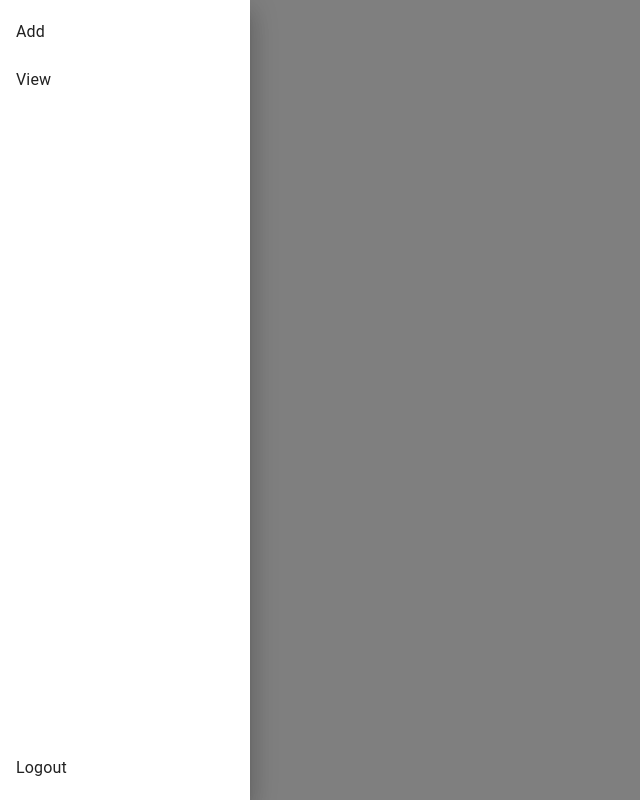
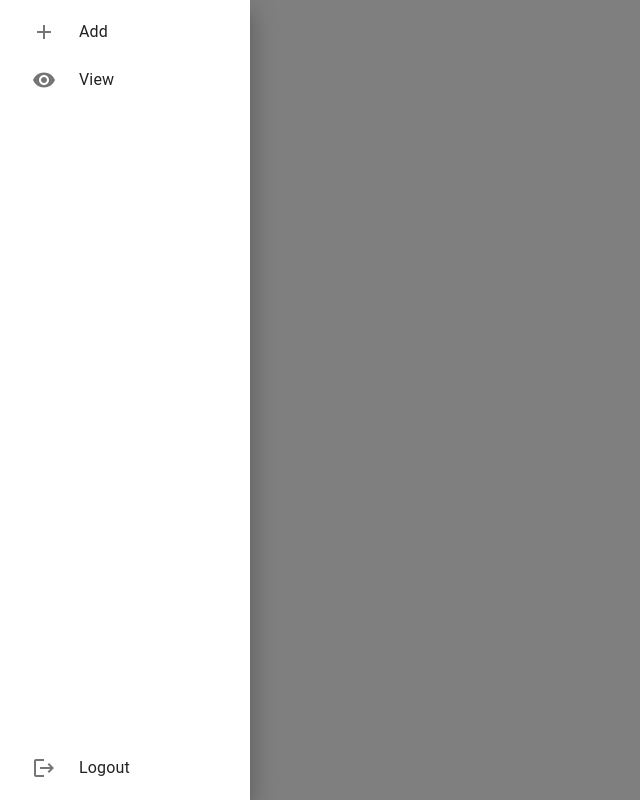
Before and after one commit to abdulhananasif/wedding-planner-new-ui, a React (Create React App) app: page / in a window 1280 px wide. Both pictures are taken after a click on the button "CLICK". Shown: the whole page, without its empty margins (0-640 px from the left). Built offline with nearby package versions, Linux system fonts and the light colour scheme.

Commit message:
Feat: Sidebar items icons added

```diff
--- a/src/components/Admin/Dashboard/Sidebar/index.jsx
+++ b/src/components/Admin/Dashboard/Sidebar/index.jsx
@@ -5,6 +5,10 @@ import Button from "@mui/material/Button";
 import List from "@mui/material/List";
 import ListItem from "@mui/material/ListItem";
 import ListItemText from "@mui/material/ListItemText";
+import AddIcon from "@mui/icons-material/Add";
+import ListItemIcon from "@mui/material/ListItemIcon";
+import VisibilityIcon from "@mui/icons-material/Visibility";
+import LogoutIcon from "@mui/icons-material/Logout";
 
 const Sidebar = ({ setSidebarHeight }) => {
   const [state, setState] = useState(false);
@@ -36,15 +40,25 @@ const Sidebar = ({ setSidebarHeight }) => {
       onKeyDown={toggleDrawer(false)}
     >
       <List>
-        {["Add", "View"].map((text) => (
+        {["Add", "View"].map((text, index) => (
           <ListItem button key={text}>
-            <ListItemText primary={text} />
+            <ListItemIcon>
+              {index % 2 === 0 ? (
+                <AddIcon sx={{ width: "100%" }} />
+              ) : (
+                <VisibilityIcon sx={{ width: "100%" }} />
+              )}
+            </ListItemIcon>
+            <ListItemText sx={{ marginLeft: "7px" }} primary={text} />
           </ListItem>
         ))}
       </List>
       <List>
         <ListItem button key={"Logout"}>
-          <ListItemText primary={"Logout"} />
+          <ListItemIcon>
+            <LogoutIcon sx={{ width: "100%" }} />
+          </ListItemIcon>
+          <ListItemText sx={{ marginLeft: "7px" }} primary={"Logout"} />
         </ListItem>
       </List>
     </Box>
```
